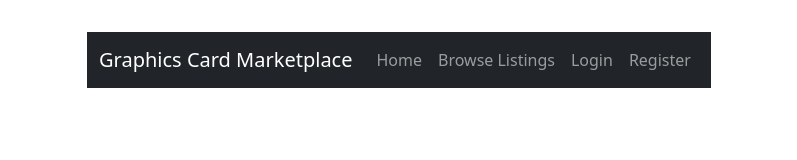
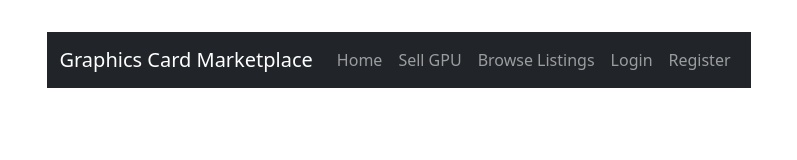
Before and after one commit to Jthao04/Graphic-Cards-Marketplace, a React (Vite) app in the folder Client/: page / in a window 1280 px wide. Shown: the top 160 px of the page, without its empty margins (241-1038 px from the left). Built offline with nearby package versions, Linux system fonts and the light colour scheme; no server answers.

Commit message:
Added sell gpu to nav bar for test

```diff
--- a/Client/src/components/Navbar.jsx
+++ b/Client/src/components/Navbar.jsx
@@ -19,6 +19,7 @@ function AppNavbar() {
           <Navbar.Collapse id="basic-navbar-nav">
             <Nav className="ms-auto">
               <Nav.Link as={Link} to="/">Home</Nav.Link>
+              <Nav.Link as={Link} to="/create">Sell GPU</Nav.Link>
               <Nav.Link as={Link} to="/listings">Browse Listings</Nav.Link>
 
               {user ? (
```
